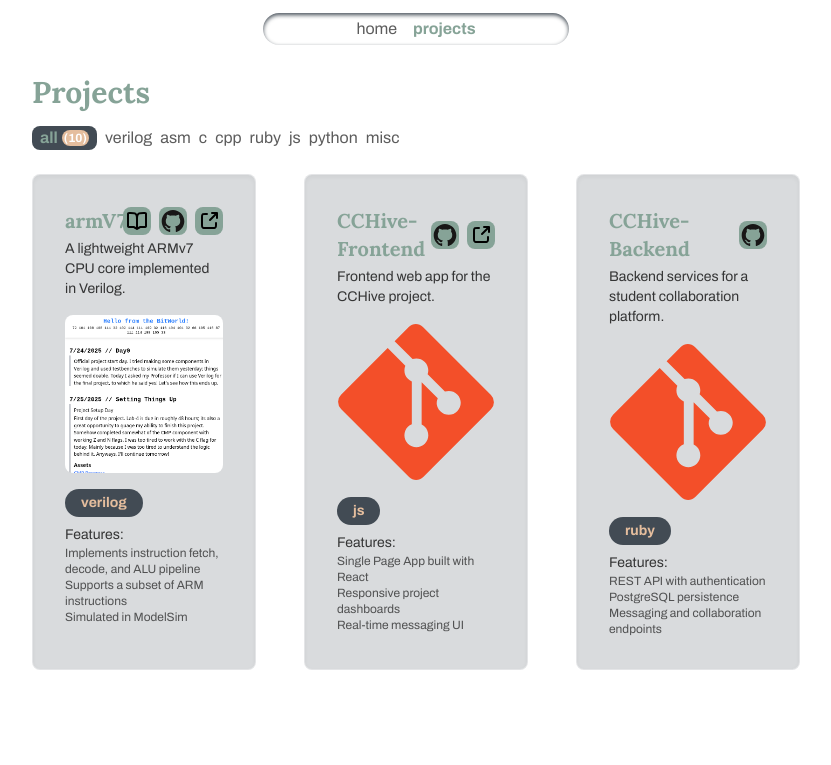
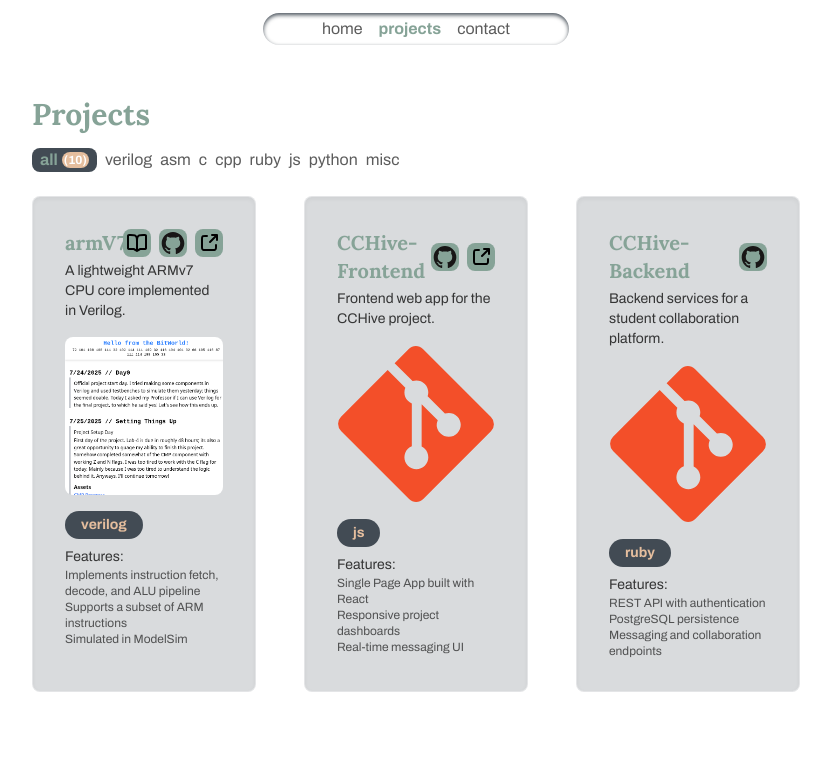
Before and after one commit to amrxt1/amritv, a Next.js app: page /project in a window 1280 px wide. Shown: the top 765 px of the page, without its empty margins (224-1055 px from the left). Built offline with nearby package versions, Linux system fonts and the light colour scheme.

Commit message:
Add dynamic name to Header.jsx

```diff
--- a/src/app/layout.js
+++ b/src/app/layout.js
@@ -1,6 +1,8 @@
 import "./globals.css";
 import { Lora } from "next/font/google";
 import { Archivo } from "next/font/google";
+
+import Header from "@/components/Header";
 
 export const lora = Lora({
   subsets: ["latin"],
@@ -24,6 +26,7 @@ export default function RootLayout({ children }) {
     <html lang="en">
       <link rel="icon" href="/icon.svg" />
       <body className={`${lora.variable} ${archivo.variable} antialiased`}>
+        <Header />
         {children}
       </body>
     </html>
--- a/src/app/project/layout.js
+++ b/src/app/project/layout.js
@@ -1,33 +1,3 @@
-"use client";
-
-import { useParams } from "next/navigation";
-import Link from "next/link";
-
-import Container from "@/components/Container";
-
 export default function ProjectsLayout({ children }) {
-  const { project } = useParams();
-  const onDetail = Boolean(project);
-  console.log(onDetail);
-  return (
-    <>
-      <Container className="sticky top-0 z-50 py-3">
-        <div className="absolute inset-0 -z-10 bg-white/2 backdrop-blur-lg [mask:linear-gradient(to_top,transparent,black)]" />
-        <nav className="flex justify-center">
-          <div className="text-text/70 shadow-surface flex min-w-[40%] justify-center gap-4 rounded-full border border-white/30 bg-white/5 px-8 py-1 shadow-inner backdrop-blur-[3px]">
-            <Link href={"/"}>home</Link>
-            <Link
-              href="/project"
-              className={
-                onDetail ? "" : "text-primary pointer-events-none font-bold"
-              }
-            >
-              projects
-            </Link>
-          </div>
-        </nav>
-      </Container>
-      {children}
-    </>
-  );
+  return <>{children}</>;
 }
--- a/src/app/project/page.js
+++ b/src/app/project/page.js
@@ -1,5 +1,5 @@
 import ProjectsRenderer from "@/components/ProjectsRenderer";
 
 export default function Project() {
-  return <ProjectsRenderer />;
+  return <ProjectsRenderer margin />;
 }
--- /dev/null
+++ b/src/components/Header.jsx
@@ -0,0 +1,47 @@
+"use client";
+
+import Container from "@/components/Container";
+import Link from "next/link";
+
+import { usePathname } from "next/navigation";
+
+const navLinks = [
+  {
+    href: "/",
+    title: "home",
+  },
+  {
+    href: "/project",
+    title: "projects",
+  },
+  {
+    href: "/contact",
+    title: "contact",
+  },
+];
+
+export default function Header() {
+  const path = usePathname();
+  console.log(path);
+
+  return (
+    <>
+      <Container className="fixed top-0 z-50 w-full py-3">
+        <div className="absolute inset-0 -z-10 bg-white/4 backdrop-blur-[8px] [mask:linear-gradient(to_top,transparent,black)]" />{" "}
+        <nav className="flex justify-center">
+          <div className="text-text/70 shadow-surface flex min-w-[40%] justify-center gap-4 rounded-full border border-white/30 bg-white/5 px-8 py-1 shadow-inner backdrop-blur-[3px]">
+            {navLinks.map((l, i) => (
+              <Link
+                href={l.href}
+                key={i}
+                className={l.href === path ? "text-primary font-bold" : ""}
+              >
+                {l.title}
+              </Link>
+            ))}
+          </div>
+        </nav>
+      </Container>
+    </>
+  );
+}
--- a/src/components/ProjectsRenderer.jsx
+++ b/src/components/ProjectsRenderer.jsx
@@ -297,7 +297,7 @@ const ProjectsRenderer = ({ margin = false, minimal = false }) => {
       : projects.filter((p) => p.techUsed.includes(selectTech));
 
   return (
-    <Container className={`${margin ? "mt-48" : "mt-4"}`}>
+    <Container className={`${margin ? "mt-24" : "mt-4"}`}>
       <Link href={"/project"}>
         <h1 className="text-primary font-serif text-3xl font-bold">Projects</h1>
       </Link>
```
